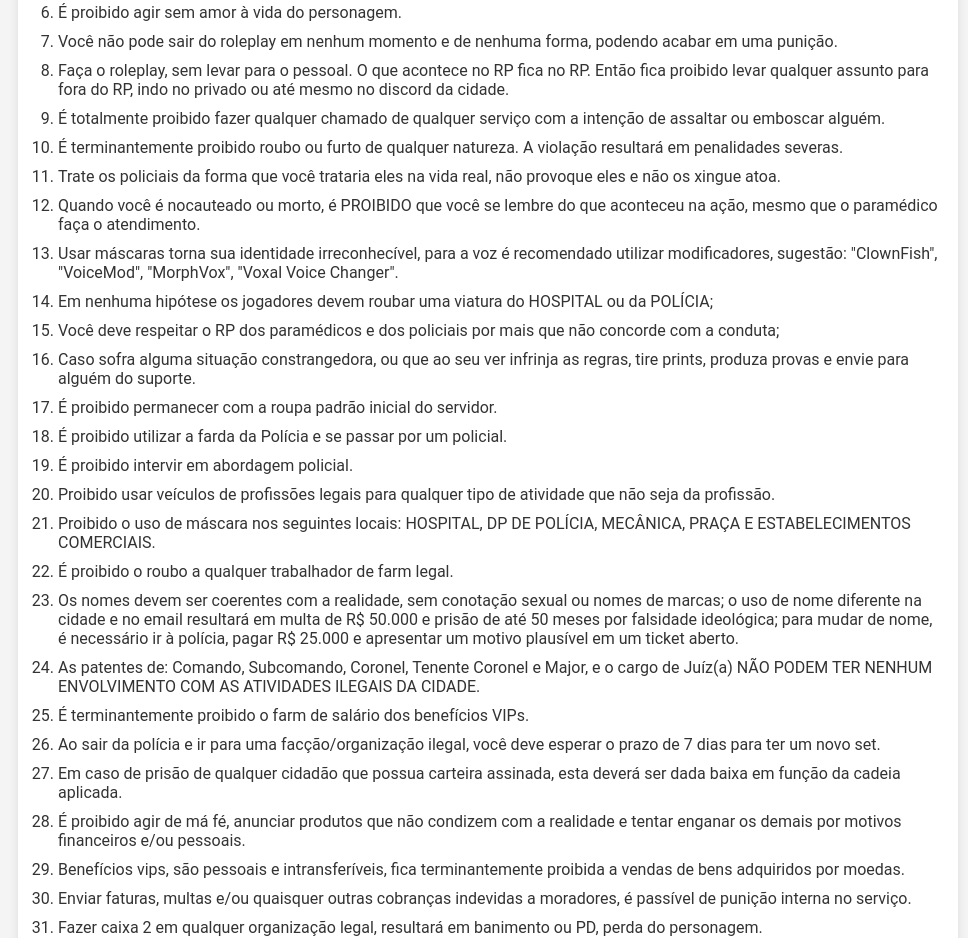
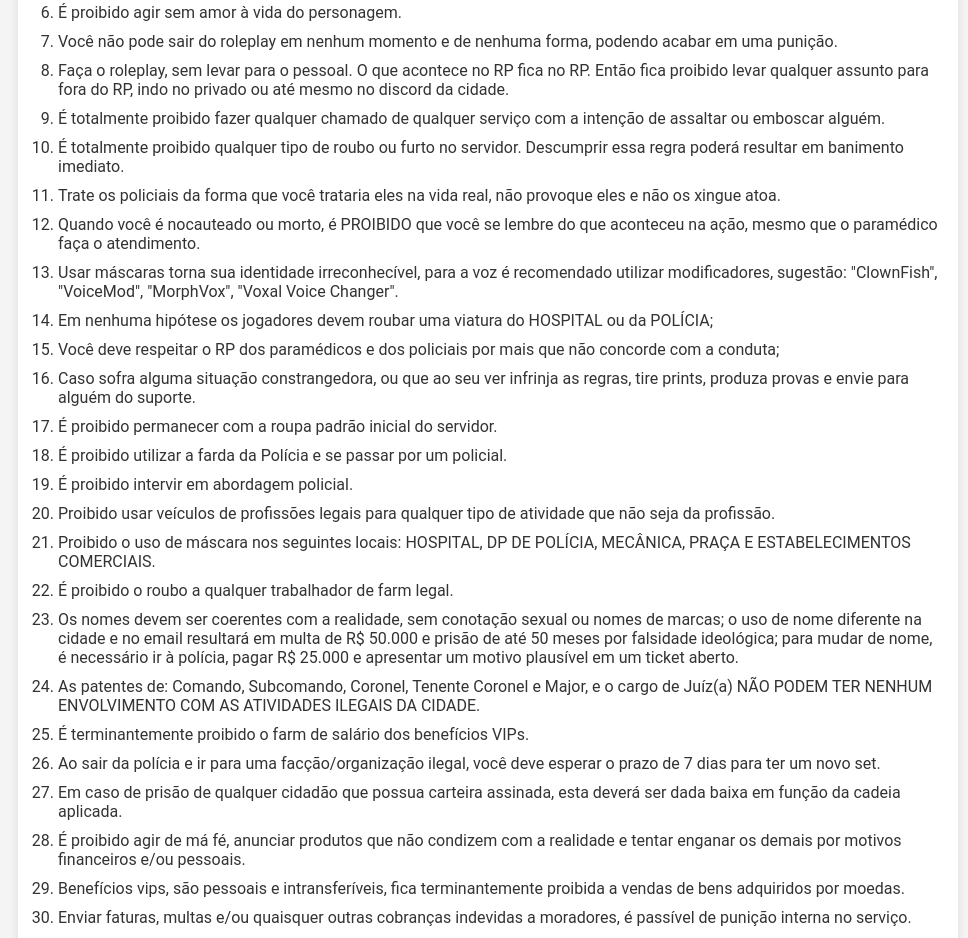
Before and after one commit to JulianoPassing/regras-scc, a website: page index.html in a window 1280 px wide. Shown: the part 1077-2015 px from the top of the page, without its empty margins (152-1120 px from the left). Drawn offline with Linux system fonts and the light colour scheme.

Commit message:
Update index.html

```diff
--- a/index.html
+++ b/index.html
@@ -116,7 +116,7 @@
             a intenção de assaltar ou emboscar alguém.
           </li>
           <li>
-            É terminantemente proibido roubo ou furto de qualquer natureza. A violação resultará em penalidades severas.
+            É totalmente proibido qualquer tipo de roubo ou furto no servidor. Descumprir essa regra poderá resultar em banimento imediato.
           </li>
           <li>
             Trate os policiais da forma que você trataria eles na vida real, não
```
